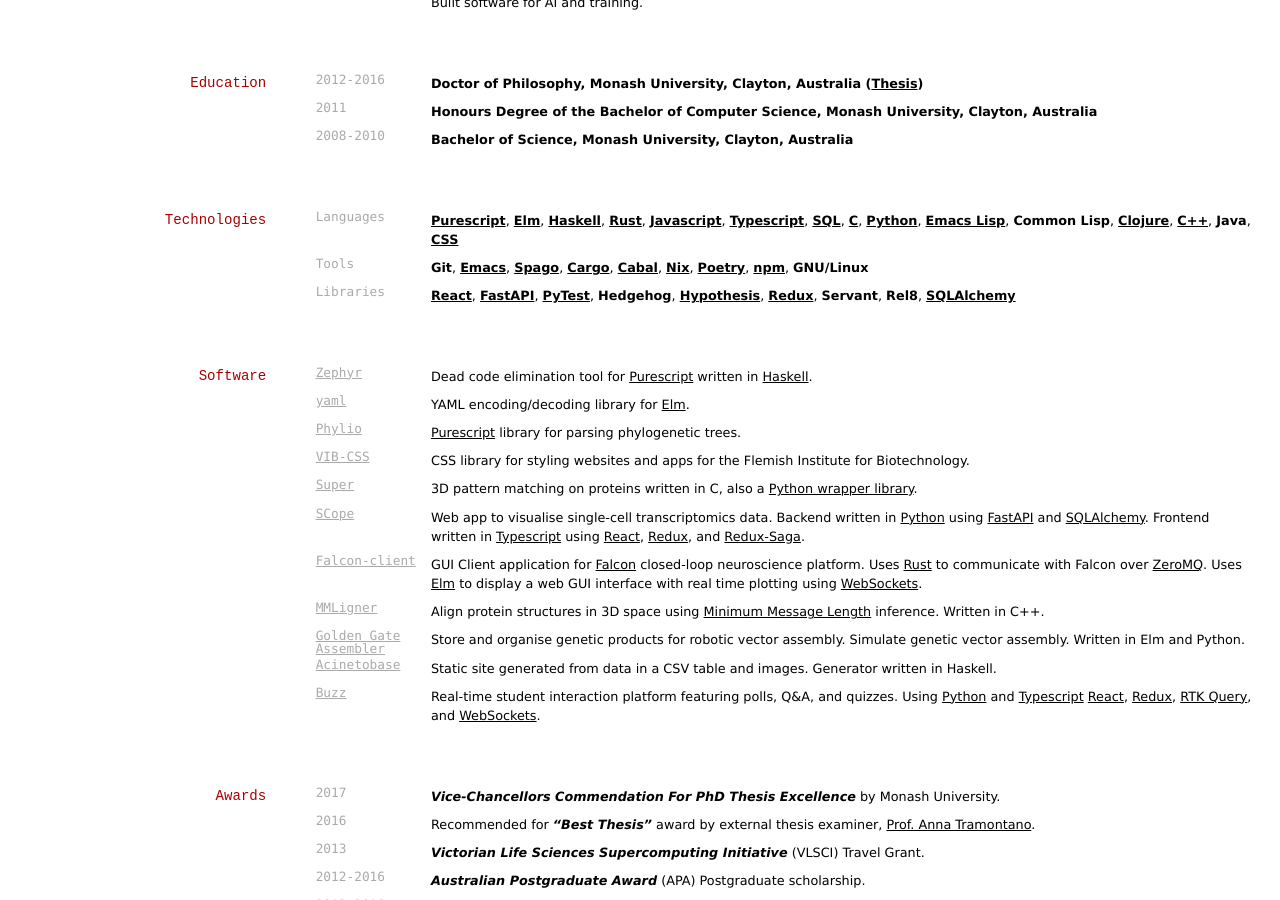
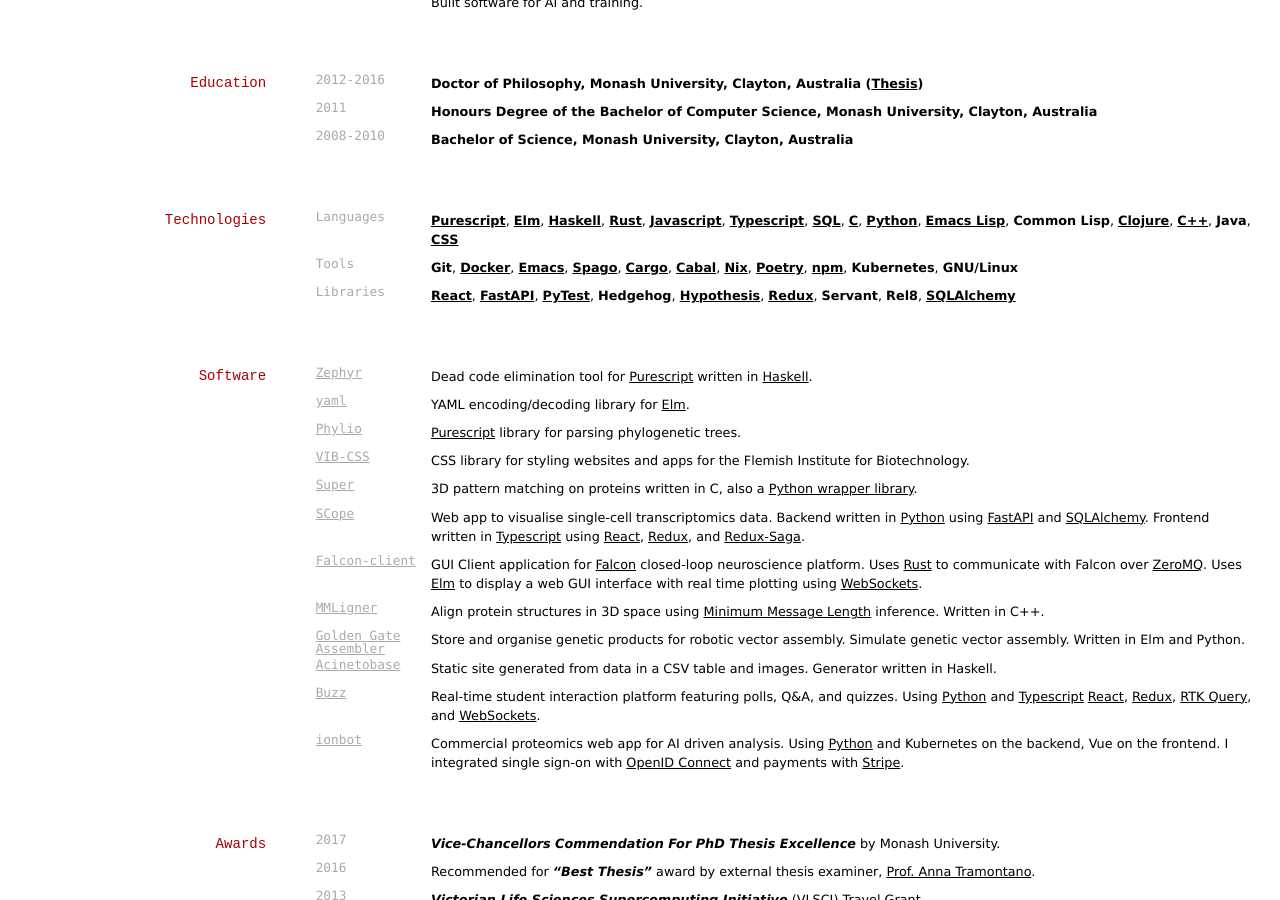
Before and after one commit to MaybeJustJames/jhc-at-home.github.io, a Jekyll site: the page built from index.md, in a window 1280 px wide and 900 px high, scrolled down 787 px. Built offline with Jekyll 4.4.1, drawn with Linux system fonts in a browser that asks for light colours.

Commit message:
Add my contributions to ionbot

```diff
--- a/index.md
+++ b/index.md
@@ -80,7 +80,7 @@
 **[Purescript](https://github.com/vibbits/phylio)**, **[Elm](https://github.com/MaybeJustJames/yaml)**, **[Haskell](https://github.com/MaybeJustJames/zephyr)**, **[Rust](https://bitbucket.org/kloostermannerflab/falcon-swr-client/)**, **[Javascript]()**, **[Typescript](https://github.com/aertslab/SCope/tree/develop)**, **[SQL](https://www.iso.org/standard/63555.html)**, **[C](https://gitlab.com/structural-fragment-search/super)**, **[Python](https://github.com/vibbits/gentle-hands-on-python)**, **[Emacs Lisp](https://github.com/MaybeJustJames/james-configfiles)**, **Common Lisp**, **[Clojure](https://github.com/vibbits/herodotus)**, **[C++](https://lcb.infotech.monash.edu.au/mmligner/)**, **Java**, **[CSS](https://github.com/vibbits/vib-css)**
 
 `Tools`
-**Git**, **[Emacs](https://www.gnu.org/software/emacs)**, **[Spago](https://github.com/vibbits/phylio)**, **[Cargo](https://bitbucket.org/kloostermannerflab/falcon-swr-client/)**, **[Cabal](https://github.com/MaybeJustJames/zephyr)**, **[Nix](https://github.com/vibbits/acinetobase-static)**, **[Poetry](https://github.com/vibbits/GGW-Elm)**, **[npm](https://github.com/vibbits/react-2d-molecule)**, **GNU/Linux**
+**Git**, **[Docker]()**, **[Emacs](https://www.gnu.org/software/emacs)**, **[Spago](https://github.com/vibbits/phylio)**, **[Cargo](https://bitbucket.org/kloostermannerflab/falcon-swr-client/)**, **[Cabal](https://github.com/MaybeJustJames/zephyr)**, **[Nix](https://github.com/vibbits/acinetobase-static)**, **[Poetry](https://github.com/vibbits/GGW-Elm)**, **[npm](https://github.com/vibbits/react-2d-molecule)**, **Kubernetes**, **GNU/Linux**
 
 `Libraries`
 **[React](https://github.com/vibbits/buzz)**, **[FastAPI](https://github.com/vibbits/buzz)**, **[PyTest](https://github.com/aertslab/SCope/tree/develop)**, **Hedgehog**, **[Hypothesis](https://github.com/aertslab/SCope/tree/develop)**, **[Redux](https://github.com/vibbits/buzz)**, **Servant**, **Rel8**, **[SQLAlchemy](https://github.com/vibbits/buzz)**
@@ -118,7 +118,10 @@
 Static site generated from data in a CSV table and images. Generator written in Haskell.
 
 <code><a href="https://buzz.vib.be">Buzz</a></code>
-Real-time student interaction platform featuring polls, Q&A, and quizzes. Using [Python](https://python.org/) and [Typescript]() [React](https://react.dev), [Redux](https://redux.js.org/), [RTK Query](https://redux-toolkit.js.org/rtk-query), and [WebSockets](https://datatracker.ietf.org/doc/html/rfc6455).
+Real-time student interaction platform featuring polls, Q&A, and quizzes. Using [Python](https://python.org/) and [Typescript](https://www.typescriptlang.org/) [React](https://react.dev), [Redux](https://redux.js.org/), [RTK Query](https://redux-toolkit.js.org/rtk-query), and [WebSockets](https://datatracker.ietf.org/doc/html/rfc6455).
+
+<code><a href="https://ionbot.cloud/">ionbot</a></code>
+Commercial proteomics web app for AI driven analysis. Using [Python](https://python.org) and Kubernetes on the backend, Vue on the frontend. I integrated single sign-on with [OpenID Connect](https://openid.net/) and payments with [Stripe](https://stripe.com).
 
 ## Awards
 
```
